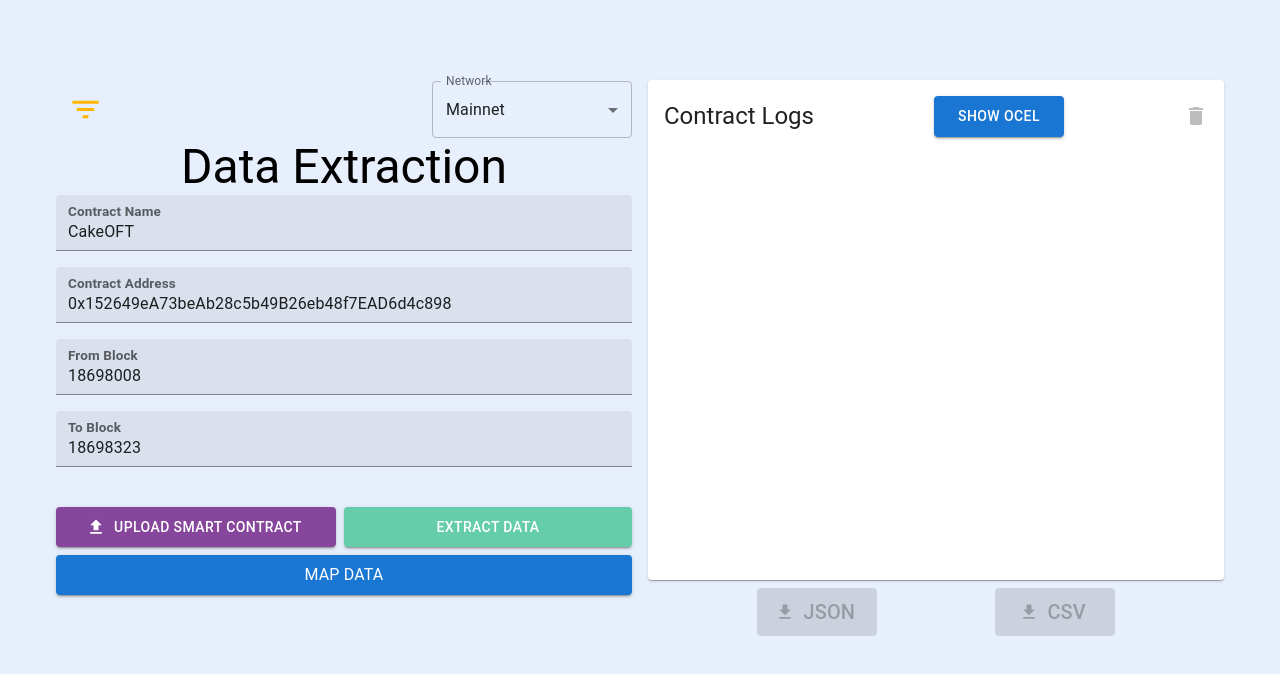
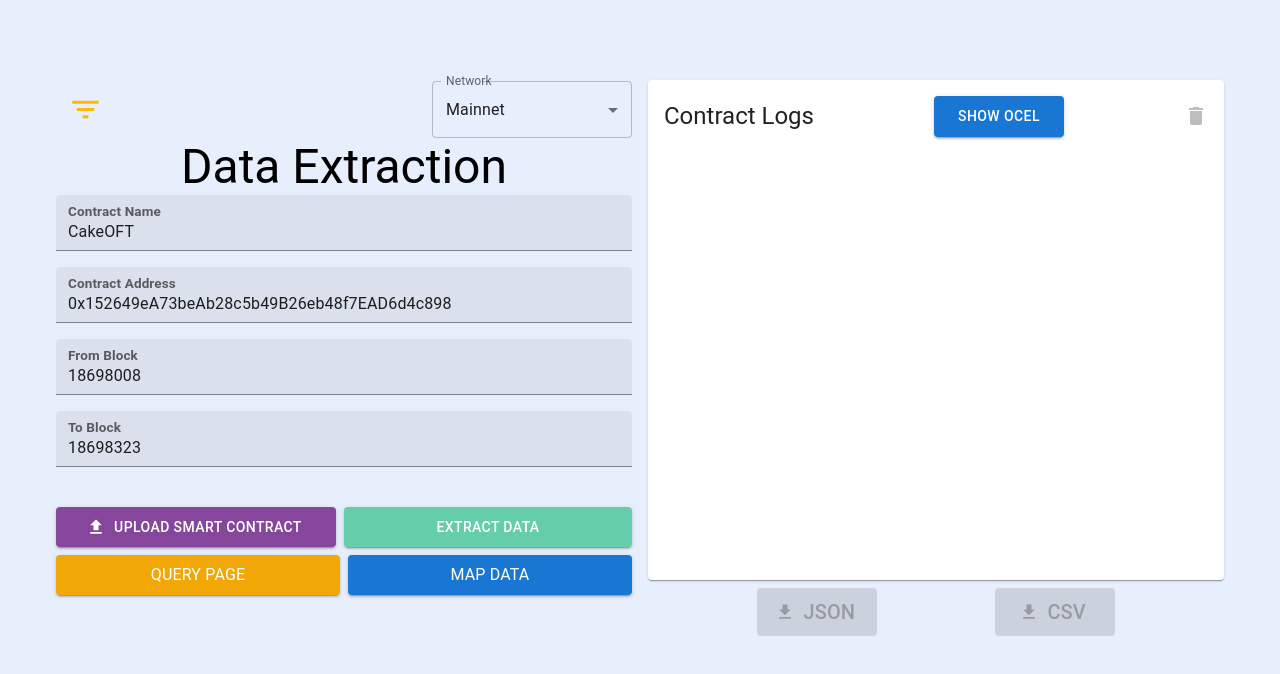
Before and after one commit to lollobeach/BlockchainProcessMining_frontend, a React (Create React App) app: page / in a window 1280 px wide. Shown: the top 674 px of the page. Built offline with nearby package versions, Linux system fonts and the light colour scheme.

Commit message:
feat: query page button

```diff
--- a/src/pages/HomePage.js
+++ b/src/pages/HomePage.js
@@ -10,7 +10,6 @@ import {
     Typography,
 } from "@mui/material";
 import LinearProgress from "@mui/material/LinearProgress";
-import {Link} from "react-router-dom";
 
 import {_sendData} from "../api/services";
 import PageLayout from "../layouts/PageLayout";
@@ -370,12 +369,16 @@ function HomePage() {
                             <Box display="flex" justifyContent="space-between" gap={1}>
                                 <LocalizationProvider dateAdapter={AdapterDayjs}>
                                     <DemoContainer components={['DateTimePicker']}>
-                                        <DateTimePicker value={timestamp[0]} onChange={(newValue) => setTimestamp([newValue, timestamp[1]])} label="Start" disabled={!filterTimestamp}/>
+                                        <DateTimePicker value={timestamp[0]}
+                                                        onChange={(newValue) => setTimestamp([newValue, timestamp[1]])}
+                                                        label="Start" disabled={!filterTimestamp}/>
                                     </DemoContainer>
                                 </LocalizationProvider>
                                 <LocalizationProvider dateAdapter={AdapterDayjs}>
                                     <DemoContainer components={['DateTimePicker']}>
-                                        <DateTimePicker value={timestamp[1]} onChange={(newValue) => setTimestamp([timestamp[0], newValue])} label="End" disabled={!filterTimestamp}/>
+                                        <DateTimePicker value={timestamp[1]}
+                                                        onChange={(newValue) => setTimestamp([timestamp[0], newValue])}
+                                                        label="End" disabled={!filterTimestamp}/>
                                     </DemoContainer>
                                 </LocalizationProvider>
                             </Box>
@@ -530,11 +533,14 @@ function HomePage() {
                                 </Box>
                             </Button>
                         </Box>
-                        <Link to="/ocel" style={{textDecoration: "none"}}>
-                            <Button variant="contained" sx={{padding: 1, width: "100%"}}>
+                        <Box display="flex" width="100%" gap={1}>
+                            <Button href="/query" variant="contained" sx={{padding: 1, width: "100%", bgcolor: "#f1a706"}}>
+                                <Typography color="white">Query Page</Typography>
+                            </Button>
+                            <Button href="/ocel" variant="contained" sx={{padding: 1, width: "100%"}}>
                                 <Typography color="white">Map data</Typography>
                             </Button>
-                        </Link>
+                        </Box>
                     </Stack>
                 </Stack>
             </PageLayout>
```
